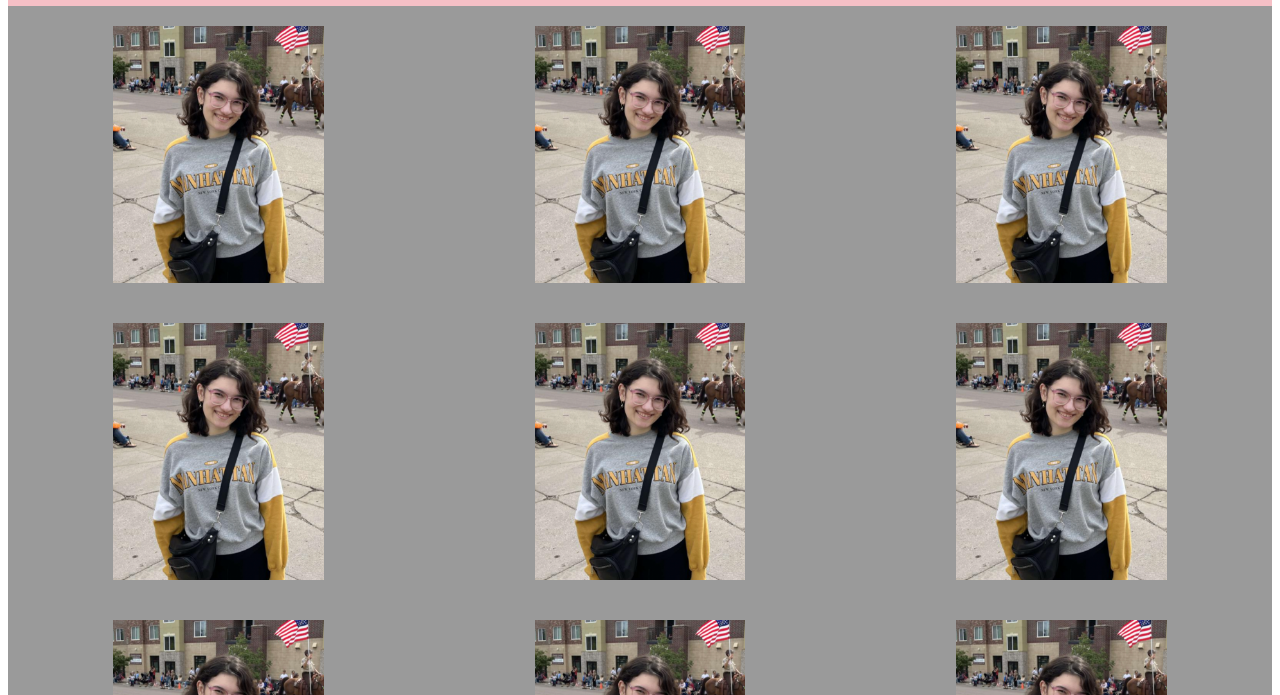
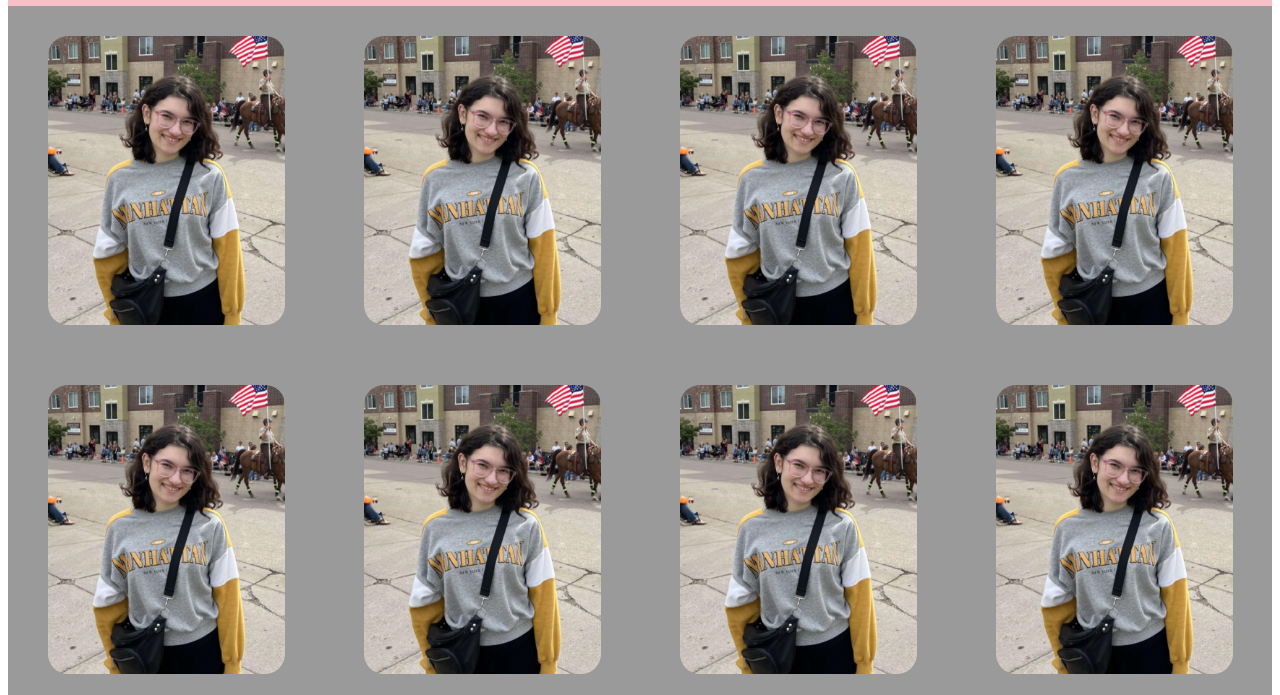
Before and after one commit to marjangoglani/portfolio-website, a plain HTML site: page art.html in a window 1280 px wide. Shown: the part 105-800 px from the top of the page. Drawn offline with Linux system fonts and the light colour scheme.

Commit message:
the holy shrine of marjan (css grid - art gallery)

```diff
--- a/styles/art.css
+++ b/styles/art.css
@@ -52,14 +52,15 @@ nav li {
 /* GALLERY CONTAINER */
 .gallery-container {
     display: grid;
-    grid-template-columns: repeat(3, 1fr);
+    grid-template-columns: repeat(auto-fit, minmax(300px, 1fr)); /* has x amount of columns(depends on auto fit) and the width of each column should be at least 300px and should at most take 1 fraction of whatever space is left*/
     justify-items: center;
     align-items: center;
 }
 
 .gallery-container img {
-    width: 50%;
-    padding: 1rem;
+    width: 75%;
+    padding: 1.5rem;
+    border-radius: 50px;
 }
 
 
```
Also changed, not shown: art.html (+0 -1 lines).
